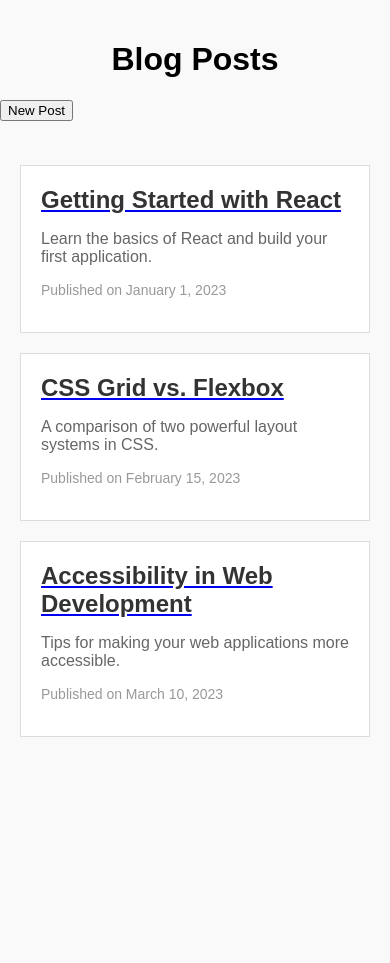
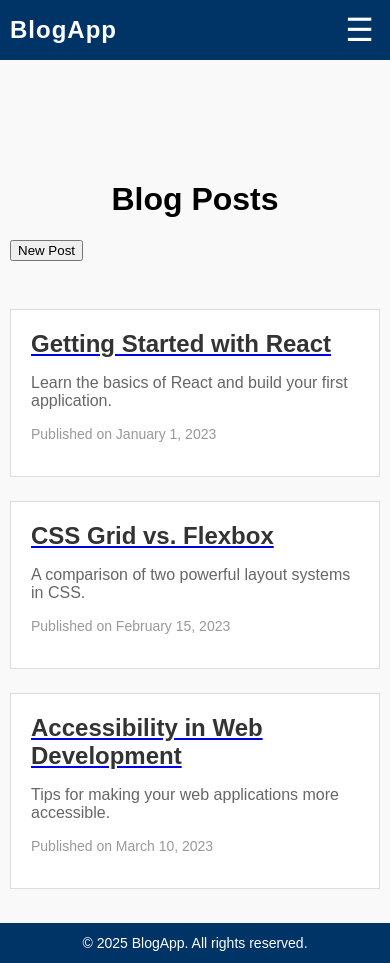
Before and after one commit to anilkurma06/React-Blog-Post, a React (Vite) app: page / in a window 390 px wide. Before the commit the page ends 844 px from the top, so only its background shows below. Built offline with nearby package versions, Linux system fonts and the light colour scheme; the HTML template or start-up script is replaced by a standard one.

Commit message:
Implement Responsive Navigation and Layout

```diff
--- a/src/App.jsx
+++ b/src/App.jsx
@@ -2,6 +2,7 @@
 import { Routes, Route } from 'react-router-dom';
 import BlogPostList from './components/BlogPostList';
 import BlogPostForm from '../components/BlogPostForm';
+import Layout from './components/Layout';
 
 const samplePosts = [
   {
@@ -62,7 +63,7 @@
   };
 
   return (
-    <>
+    <Layout>
       <h1>Blog Posts</h1>
       <button onClick={handleCreate} style={{ marginBottom: 24 }}>New Post</button>
       {showForm && (
@@ -72,7 +73,7 @@
       <Routes>
         <Route path="/posts/:id" element={<p>Post Content Placeholder</p>} />
       </Routes>
-    </>
+    </Layout>
   );
 }
 
--- a/src/components/BlogPostList.jsx
+++ b/src/components/BlogPostList.jsx
@@ -1,4 +1,3 @@
-
 import BlogPostItem from './BlogPostItem';
 import styles from './BlogPostList.module.css';
 
--- a/src/components/BlogPostList.module.css
+++ b/src/components/BlogPostList.module.css
@@ -1,11 +1,13 @@
 .blogPostList {
   display: grid;
-  gap: 20px;
-  padding: 20px;
+  gap: 24px;
+  padding: 24px 0;
   grid-template-columns: 1fr;
+  width: 100%;
+  box-sizing: border-box;
 }
 
-@media (min-width: 769px) {
+@media (min-width: 600px) {
   .blogPostList {
     grid-template-columns: 1fr 1fr;
   }
@@ -14,11 +16,18 @@
 @media (min-width: 1200px) {
   .blogPostList {
     grid-template-columns: 1fr 1fr 1fr;
+    max-width: 1200px;
+    margin: 0 auto;
   }
 }
 
 .empty {
   text-align: center;
-  color: #999999;
-  padding: 20px;
+  color: #999;
+  font-size: 20px;
+  padding: 40px 0;
+  background: #fff;
+  border-radius: 8px;
+  box-shadow: 0 2px 8px rgba(0,0,0,0.04);
+  margin: 40px 0;
 }
--- /dev/null
+++ b/src/components/Layout.jsx
@@ -0,0 +1,19 @@
+import React from 'react';
+import NavBar from './NavBar';
+import styles from './Layout.module.css';
+
+const Layout = ({ children }) => {
+  return (
+    <div className={styles.layout}>
+      <header>
+        <NavBar />
+      </header>
+      <main className={styles.main}>{children}</main>
+      <footer className={styles.footer}>
+        <p>&copy; 2025 BlogApp. All rights reserved.</p>
+      </footer>
+    </div>
+  );
+};
+
+export default Layout;
--- /dev/null
+++ b/src/components/Layout.module.css
@@ -0,0 +1,39 @@
+.layout {
+  min-height: 100vh;
+  display: flex;
+  flex-direction: column;
+  font-family: Arial, Roboto, sans-serif;
+}
+header {
+  width: 100%;
+  height: 60px;
+}
+.main {
+  flex: 1 0 auto;
+  max-width: 1200px;
+  margin: 80px auto 0 auto;
+  padding: 20px;
+  width: 100%;
+  box-sizing: border-box;
+}
+.footer {
+  background: #003366;
+  color: #fff;
+  text-align: center;
+  height: 40px;
+  display: flex;
+  align-items: center;
+  justify-content: center;
+  font-size: 16px;
+  flex-shrink: 0;
+}
+@media (max-width: 768px) {
+  .main {
+    padding: 10px;
+    margin-top: 70px;
+  }
+  .footer {
+    font-size: 14px;
+    height: 40px;
+  }
+}
--- /dev/null
+++ b/src/components/NavBar.jsx
@@ -0,0 +1,39 @@
+import React, { useState } from 'react';
+import { Link } from 'react-router-dom';
+import styles from './NavBar.module.css';
+
+const NavBar = () => {
+  const [isMobileMenuOpen, setIsMobileMenuOpen] = useState(false);
+  const toggleMobileMenu = () => setIsMobileMenuOpen((open) => !open);
+  const closeMenu = () => setIsMobileMenuOpen(false);
+
+  return (
+    <nav className={styles.navBar}>
+      <Link to="/" className={styles.logo} onClick={closeMenu}>
+        BlogApp
+      </Link>
+      <div className={styles.links}>
+        <Link to="/" onClick={closeMenu}>Home</Link>
+        <Link to="/blog" onClick={closeMenu}>Blog</Link>
+        <Link to="/about" onClick={closeMenu}>About</Link>
+      </div>
+      <button
+        className={styles.hamburger}
+        onClick={toggleMobileMenu}
+        aria-label="Toggle menu"
+        aria-expanded={isMobileMenuOpen}
+      >
+        {isMobileMenuOpen ? '✕' : '☰'}
+      </button>
+      {isMobileMenuOpen && (
+        <div className={styles.mobileMenu}>
+          <Link to="/" onClick={closeMenu}>Home</Link>
+          <Link to="/blog" onClick={closeMenu}>Blog</Link>
+          <Link to="/about" onClick={closeMenu}>About</Link>
+        </div>
+      )}
+    </nav>
+  );
+};
+
+export default NavBar;
--- /dev/null
+++ b/src/components/NavBar.module.css
@@ -0,0 +1,100 @@
+.navBar {
+  position: fixed;
+  top: 0;
+  left: 0;
+  width: 100vw;
+  min-width: 0;
+  height: 60px;
+  background: #003366;
+  color: #fff;
+  display: flex;
+  align-items: center;
+  justify-content: space-between;
+  z-index: 1000;
+  padding: 0 5vw;
+  box-sizing: border-box;
+  font-family: Arial, Roboto, sans-serif;
+}
+.logo {
+  font-size: 24px;
+  font-weight: bold;
+  color: #fff;
+  text-decoration: none;
+  letter-spacing: 1px;
+  white-space: nowrap;
+}
+.links {
+  display: flex;
+  gap: 20px;
+  flex-wrap: wrap;
+}
+.links a {
+  color: #fff;
+  text-decoration: none;
+  font-size: 18px;
+  transition: color 0.2s;
+  white-space: nowrap;
+}
+.links a:focus, .links a:hover {
+  color: #66aaff;
+  outline: 2px solid #007bff;
+}
+.hamburger {
+  display: none;
+  background: none;
+  border: none;
+  color: #fff;
+  font-size: 32px;
+  cursor: pointer;
+  margin-left: 20px;
+}
+.hamburger:focus {
+  outline: 2px solid #007bff;
+}
+.mobileMenu {
+  position: fixed;
+  top: 60px;
+  left: 0;
+  width: 100vw;
+  background: #fff;
+  color: #003366;
+  display: flex;
+  flex-direction: column;
+  align-items: stretch;
+  box-shadow: 0 2px 8px rgba(0,0,0,0.08);
+  animation: slideDown 0.3s;
+  z-index: 1100;
+}
+.mobileMenu a {
+  color: #003366;
+  text-decoration: none;
+  font-size: 18px;
+  padding: 20px;
+  border-bottom: 1px solid #eee;
+  background: #fff;
+  transition: background 0.2s;
+}
+.mobileMenu a:focus, .mobileMenu a:hover {
+  background: #e6f0ff;
+  outline: 2px solid #007bff;
+}
+@keyframes slideDown {
+  from { opacity: 0; transform: translateY(-20px); }
+  to { opacity: 1; transform: translateY(0); }
+}
+@media (max-width: 1200px) {
+  .navBar {
+    padding: 0 2vw;
+  }
+}
+@media (max-width: 768px) {
+  .links {
+    display: none;
+  }
+  .hamburger {
+    display: block;
+  }
+  .navBar {
+    padding: 0 10px;
+  }
+}
```
